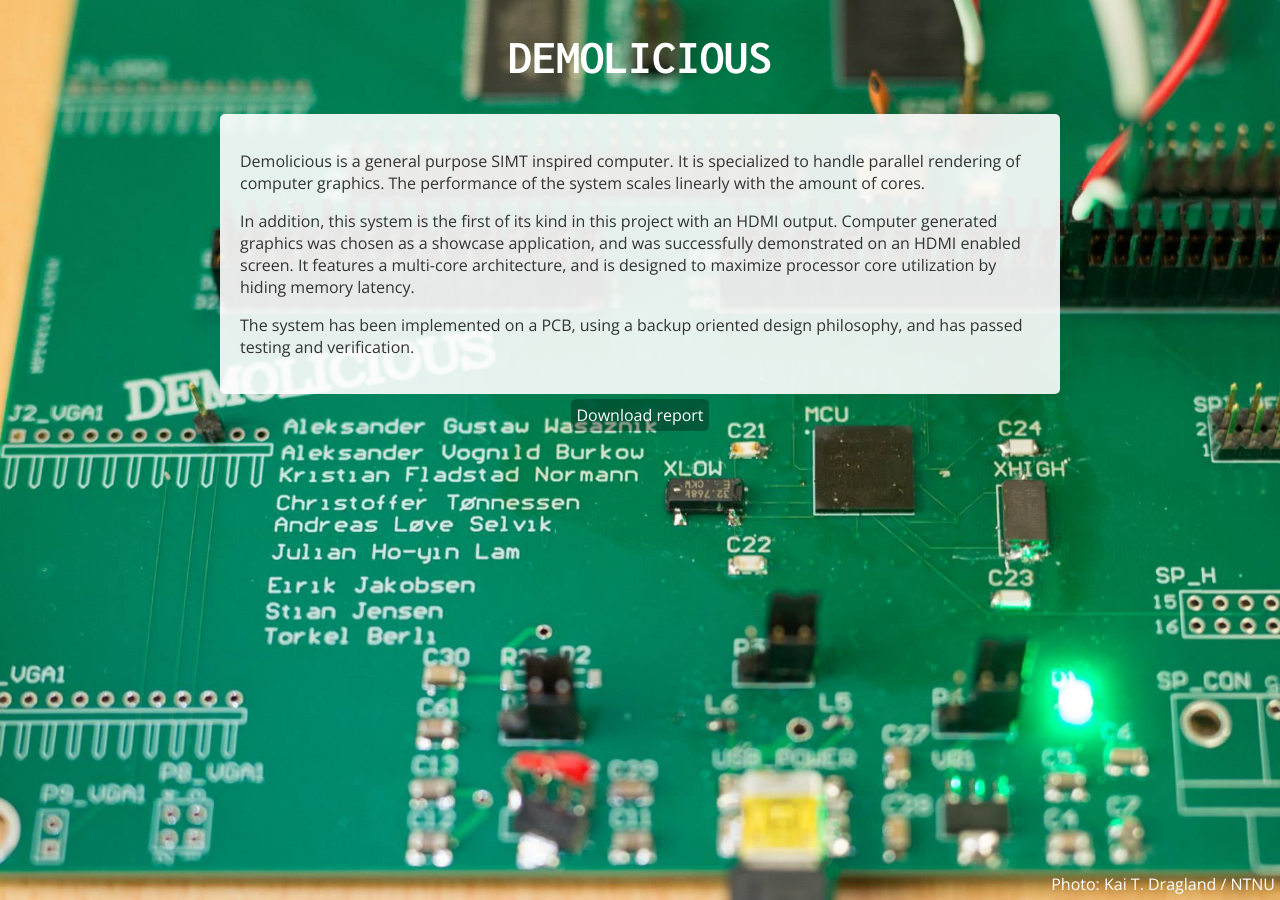
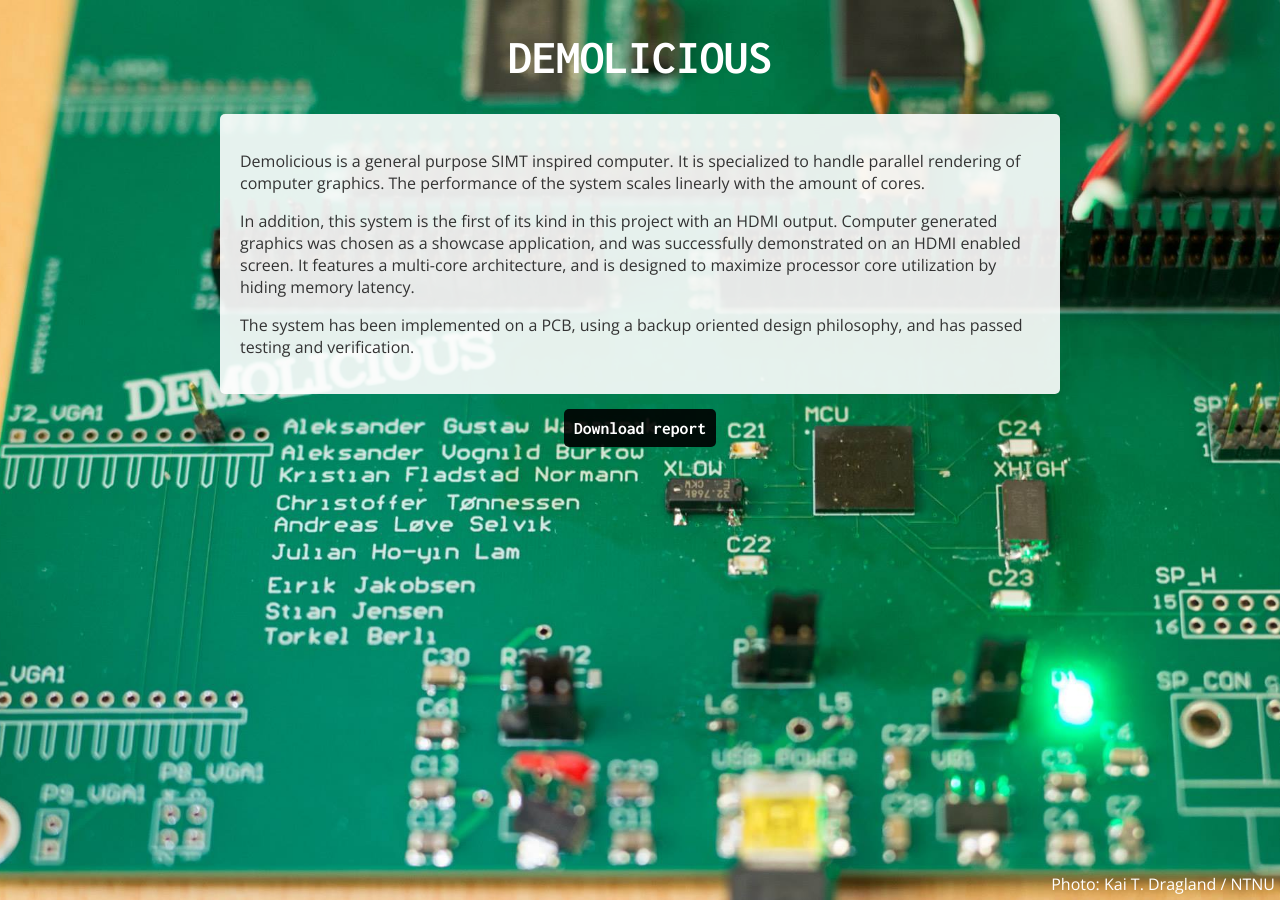
Before and after one commit to dmpro2014/dmpro2014.github.io, a Jekyll site: the page built from index.html, in a window 1280 px wide. Built offline with Jekyll 4.4.1, drawn with Linux system fonts in a browser that asks for light colours.

Commit message:
Add general button styling

```diff
--- /dev/null
+++ b/_sass/button.scss
@@ -0,0 +1,15 @@
+.button {
+  display: inline-block;
+  background: rgba(0, 0, 0, 0.9);
+  font-weight: 700;
+  font-family: 'Inconsolata', consolas, monospace;
+  font-size: 1.1em;
+  margin: 5px;
+  padding: 10px;
+  border-radius: 5px;
+  text-decoration: none;
+
+  &:hover {
+    text-decoration: underline;
+  }
+}
--- a/css/style.scss
+++ b/css/style.scss
@@ -2,6 +2,7 @@
 ---
 
 @import "typography";
+@import "button";
 
 html, body {
   margin: 0;
@@ -34,14 +35,6 @@
   border-radius: 5px;
 }
 
-.report-download {
-  background: rgba(0.3, 0.3, 0.3, 0.3);
-  margin: 5px;
-  padding: 5px;
-  border-radius: 5px;
-  text-decoration: none;
-}
-
 .photo-credit {
   position: absolute;
   right: 5px;
--- a/index.html
+++ b/index.html
@@ -16,6 +16,7 @@
     </p>
   </div>
 </div>
+
 <div class="row">
-  <a class="report-download" href="demolicious.pdf">Download report</a>
+  <a class="button" href="demolicious.pdf">Download report</a>
 </div>
```
